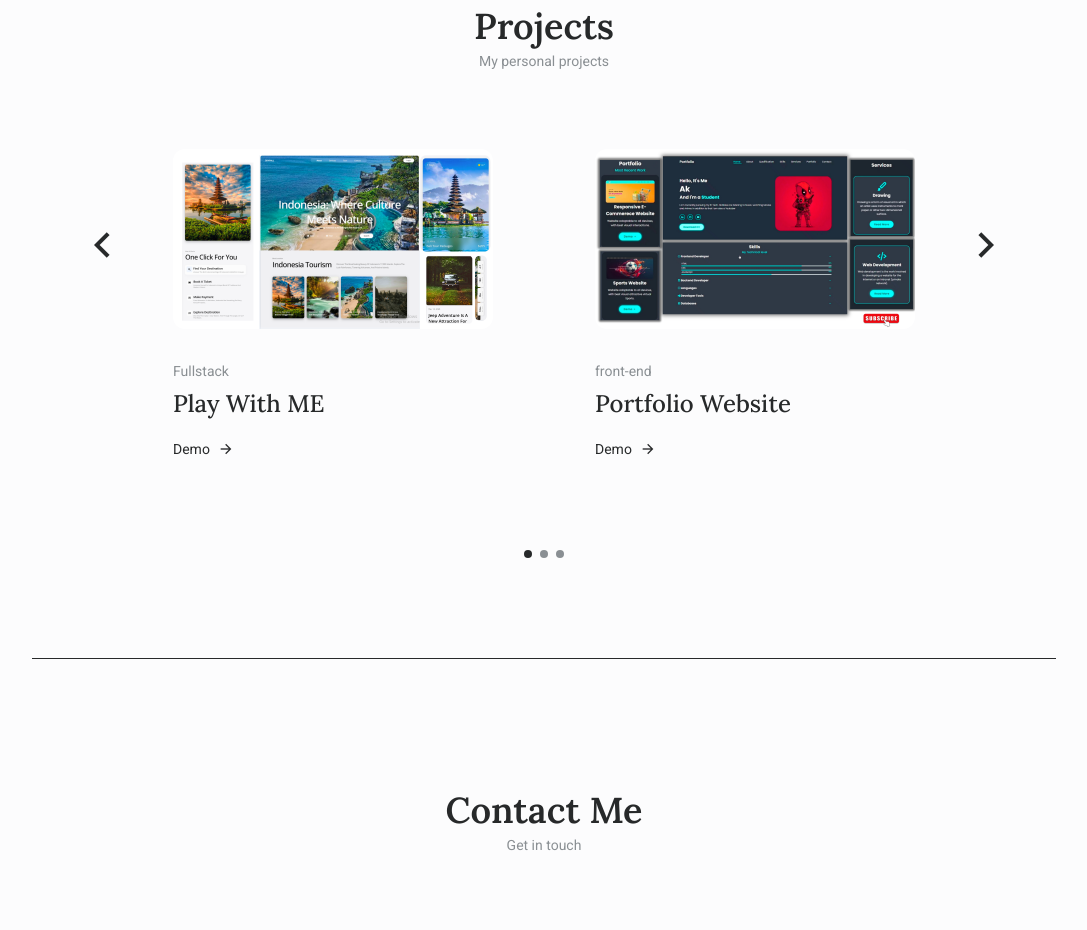
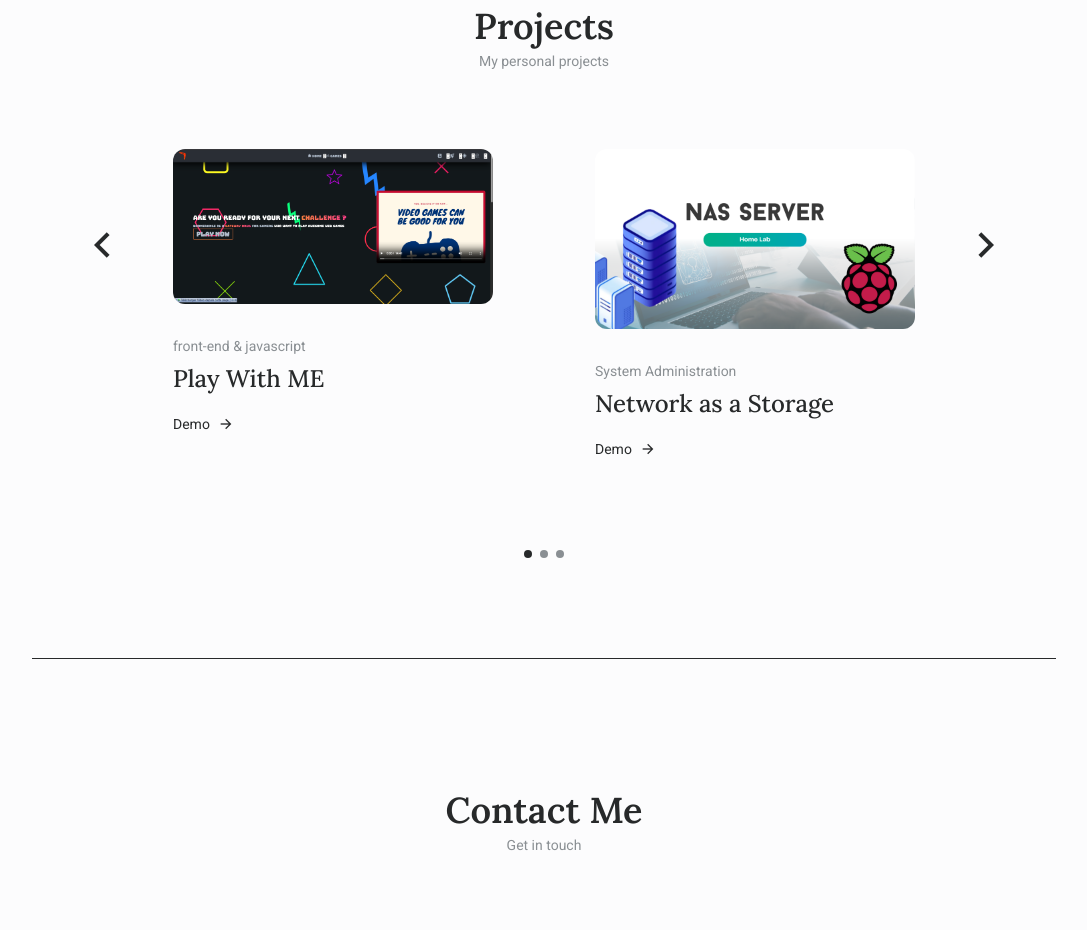
Before and after one commit to Dhia-Ben-Bouali/My_WebSite, a plain HTML site: page Web/index.html in a window 1280 px wide. Shown: the part 3626-4556 px from the top of the page, without its empty margins (96-1183 px from the left). Drawn offline with nearby package versions, Linux system fonts and the light colour scheme.

Commit message:
updatev3.0

```diff
--- a/Web/index.html
+++ b/Web/index.html
@@ -494,10 +494,10 @@
                         <div class="swiper-wrapper">
                             <!--==================== PROJECT 1 ====================-->
                             <div class="projects__content swiper-slide">
-                                <img src="TRAVEL.png" alt="projects image" class="projects__img">
+                                <img src="/Web/assets/img/Playwithme.png" alt="projects image" class="projects__img">
                                 <div>
                                     <span class="projects__subtitle">
-                                        Fullstack
+                                        front-end & javascript
                                     </span>
                                     <h1 class="projects__title">
                                         Play With ME
@@ -509,15 +509,15 @@
                             </div>
                             <!--==================== PROJECT 2 ====================-->
                             <div class="projects__content swiper-slide">
-                                <img src="PORTFOLIO-.png" alt="projects image" class="projects__img">
+                                <img src="/Web/assets/img/nas.jpg" alt="projects image" class="projects__img">
                                 <div>
                                     <span class="projects__subtitle">
-                                        front-end
+                                        System Administration
                                     </span>
                                     <h1 class="projects__title">
-                                        Portfolio Website
+                                        Network as a Storage
                                     </h1>
-                                    <a href="#" class="projects__button">
+                                    <a href="/Web/assets/Home Lab NAS Server.pdf" class="projects__button">
                                         Demo <i class="ri-arrow-right-line"></i>
                                     </a>
                                 </div>
@@ -527,10 +527,10 @@
                                 <img src="MOVIES_.png" alt="projects image" class="projects__img">
                                 <div>
                                     <span class="projects__subtitle">
-                                        front-end
+                                        Machine learning & python
                                     </span>
                                     <h1 class="projects__title">
-                                        Movies Website
+                                        Intrusion Detection Platform
                                     </h1>
                                     <a href="#" class="projects__button">
                                         Demo <i class="ri-arrow-right-line"></i>
```
Also changed, not shown: Web/assets/img/Playwithme.png (added), Web/assets/img/nas.jpg (added), 1 other file.
